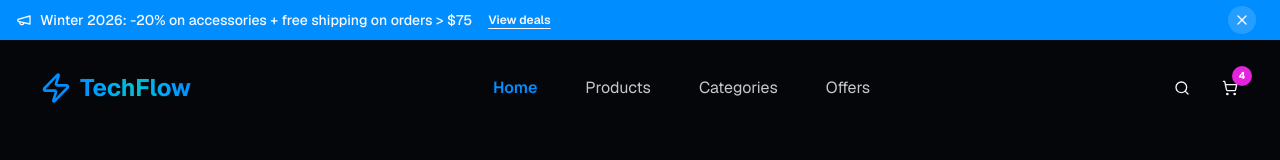
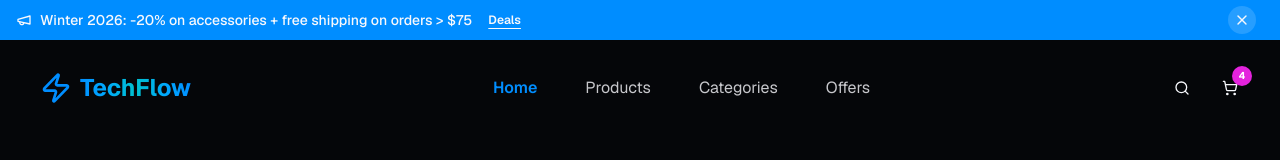
Before and after one commit to r3vskd/TechFlow, a Next.js app: page / in a window 1280 px wide. Shown: the top 160 px of the page. Built offline with nearby package versions, Linux system fonts and the light colour scheme.

Commit message:
announce: link

```diff
--- a/components/announcement-bar.tsx
+++ b/components/announcement-bar.tsx
@@ -38,13 +38,13 @@ export function AnnouncementBar() {
       </p>
       <a
         href="#products"
-        aria-label="View featured product deals"
-        title="View deals"
+        aria-label="View deals"
+        title="Deals"
         aria-controls="products"
         aria-describedby="announcement-text"
         className="rounded-full px-2 text-xs font-semibold underline underline-offset-4 hover:text-white/90 focus-visible:outline-none focus-visible:ring-4 focus-visible:ring-white/40"
       >
-        View deals
+        Deals
       </a>
       <button
         aria-label="Close announcement"
```
